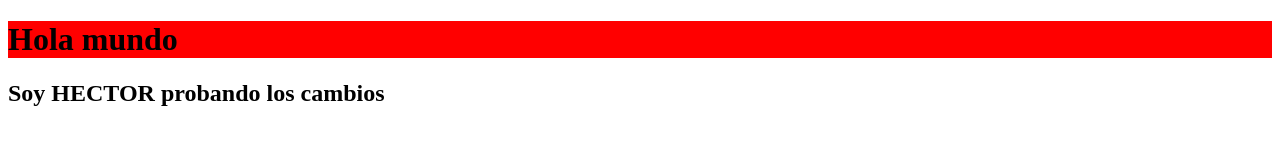
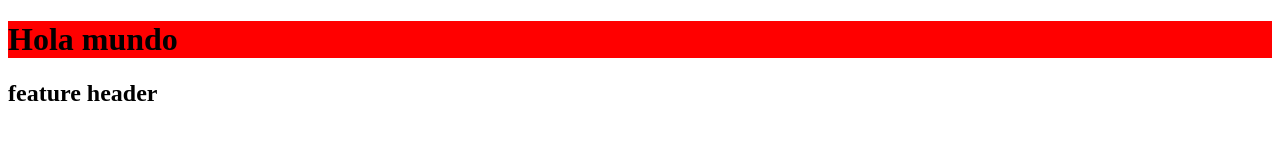
Before and after one commit to AlbertoEng/desafio-pazioli, a plain HTML site: page index.html in a window 1280 px wide. Drawn offline with Linux system fonts and the light colour scheme.

Commit message:
primer commit feature-header

```diff
--- a/index.html
+++ b/index.html
@@ -9,6 +9,6 @@
 </head>
 <body>
     <h1>Hola mundo</h1>
-    <h2>Soy HECTOR probando los cambios</h2>
+    <h2>feature header</h2>
 </body>
 </html>
```
